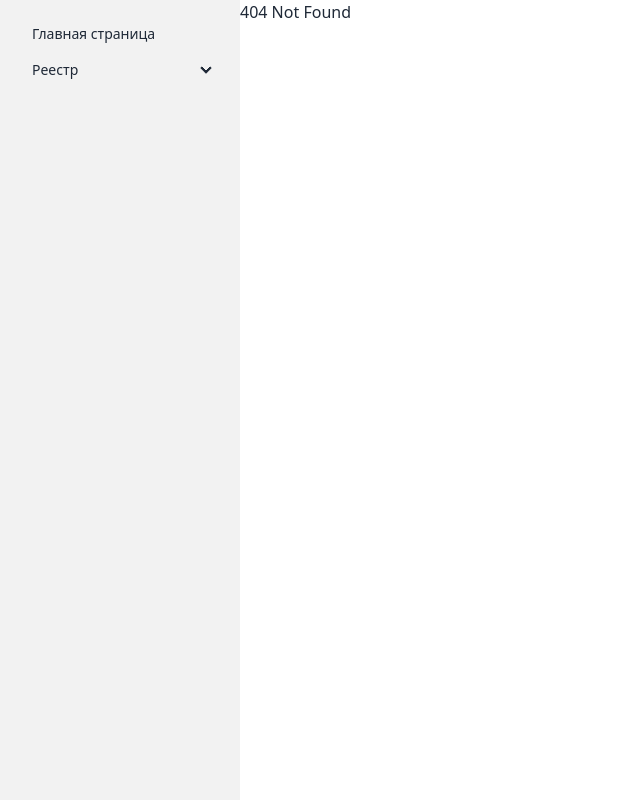
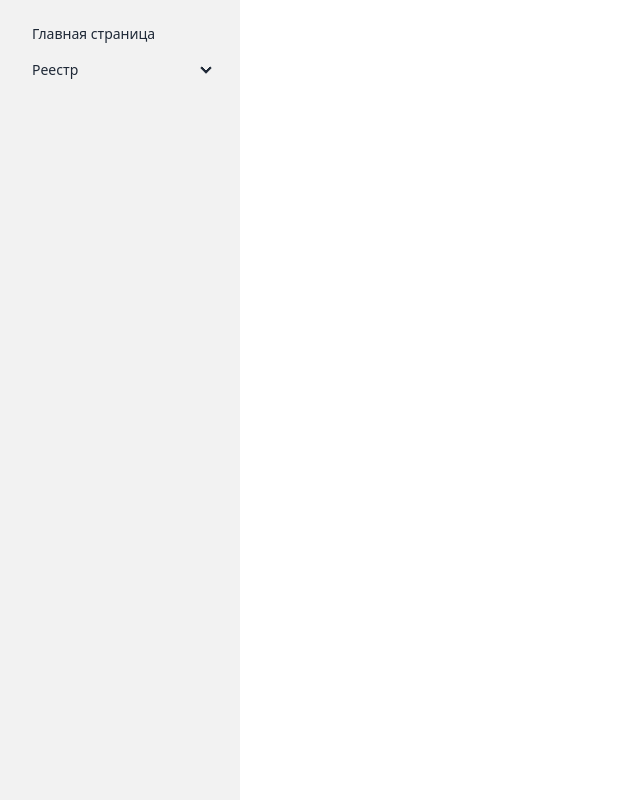
Before and after one commit to AsilbekKarimov/pos, a React (Create React App) app: page /app in a window 1280 px wide. Before the commit this address had no page. Shown: the whole page, without its empty margins (0-640 px from the left). Built offline with nearby package versions, Linux system fonts and the light colour scheme.

Commit message:
Created Private route'

```diff
--- a/src/App.js
+++ b/src/App.js
@@ -3,13 +3,13 @@ import RouterConfig from "./router/Router";
 import Sidebar from "./components/sidebar/Sidebar";
 
 function App() {
+  const isAuth = true;
   return (
     <>
-      <div className="flex">
-      </div>
+      <div className="flex"></div>
       <div className="flex-grow flex">
         <Sidebar />
-        <RouterConfig />
+        <RouterConfig isAuth={isAuth} />
       </div>
     </>
   );
--- /dev/null
+++ b/src/components/privateRoute/PrivateRoute.js
@@ -0,0 +1,8 @@
+import React from "react";
+import { Navigate } from "react-router-dom";
+
+const PrivateRoute = ({ isAuth, component: Component }) => {
+  return isAuth ? <Component /> : <Navigate to="/login" />;
+};
+
+export default PrivateRoute;
--- a/src/pages/application/Application.js
+++ b/src/pages/application/Application.js
@@ -181,7 +181,11 @@ const Application = () => {
                 <td className="border">{row.returnedFmoFm}</td>
                 <td className="border">{row.returnedFmoFm}</td>
                 <td className="border">{row.returnedFmoFm}</td>
-                <td className="border"><button className=" mx-auto my-auto py-2 active:scale-90 transition duration-300 hover:bg-blue-700 flex bg-primary rounded-md text-white px-3">Просмотр</button></td>
+                <td className="border">
+                  <button className=" mx-auto my-auto py-2 active:scale-90 transition duration-300 hover:bg-blue-700 flex bg-primary rounded-md text-white px-3">
+                    Просмотр
+                  </button>
+                </td>
                 <td className="border w-10">
                   <div className="bg-red-500 rounded-md p-3 flex items-center justify-center">
                     <IoLogOut className="text-white" />
--- a/src/router/Router.js
+++ b/src/router/Router.js
@@ -1,6 +1,8 @@
 import React, { Suspense, lazy } from "react";
 import { useRoutes, Navigate } from "react-router-dom";
 import Loadable from "../layouts/full/Loadable";
+import App from "../App";
+import PrivateRoute from "../components/privateRoute/PrivateRoute";
 
 const FiscalModules = Loadable(
   lazy(() => import("../pages/fiscalModules/FiscalModule"))
@@ -11,13 +13,35 @@ const Application = Loadable(
 const Payment = Loadable(lazy(() => import("../pages/fmPayment/Payment")));
 const Reestr = Loadable(lazy(() => import("../pages/reestr/Reestr")));
 
-const RouterConfig = () => {
+const RouterConfig = ({ isAuth }) => {
   const routes = useRoutes([
-    { path: "/", element: <Navigate to="modules" /> },
-    { path: "modules", element: <FiscalModules /> },
-    { path: "application", element: <Application /> },
-    { path: "payment", element: <Payment /> },
-    { path: "reestr", element: <Reestr /> },
+    {
+      path: "/",
+      element: <Navigate to="/app" />,
+      errorElement: <div>ERROR</div>,
+      children: [
+        {
+          path: "app",
+          element: <App />,
+        },
+        {
+          path: "modules",
+          element: <PrivateRoute isAuth={isAuth} component={FiscalModules} />,
+        },
+        {
+          path: "application",
+          element: <PrivateRoute isAuth={isAuth} component={Application} />,
+        },
+        {
+          path: "payment",
+          element: <PrivateRoute isAuth={isAuth} component={Payment} />,
+        },
+        {
+          path: "reestr",
+          element: <PrivateRoute isAuth={isAuth} component={Reestr} />,
+        },
+      ],
+    },
     { path: "*", element: <div>404 Not Found</div> },
   ]);
 
```
